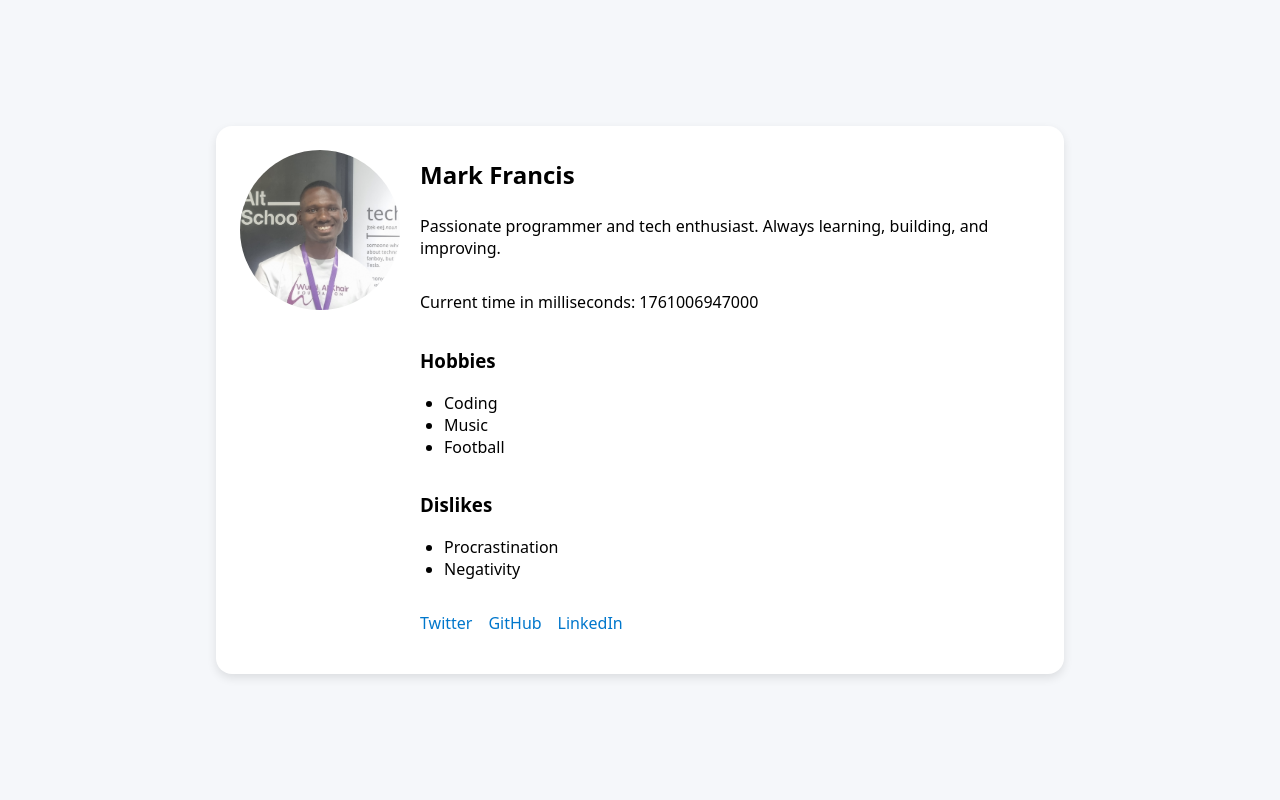
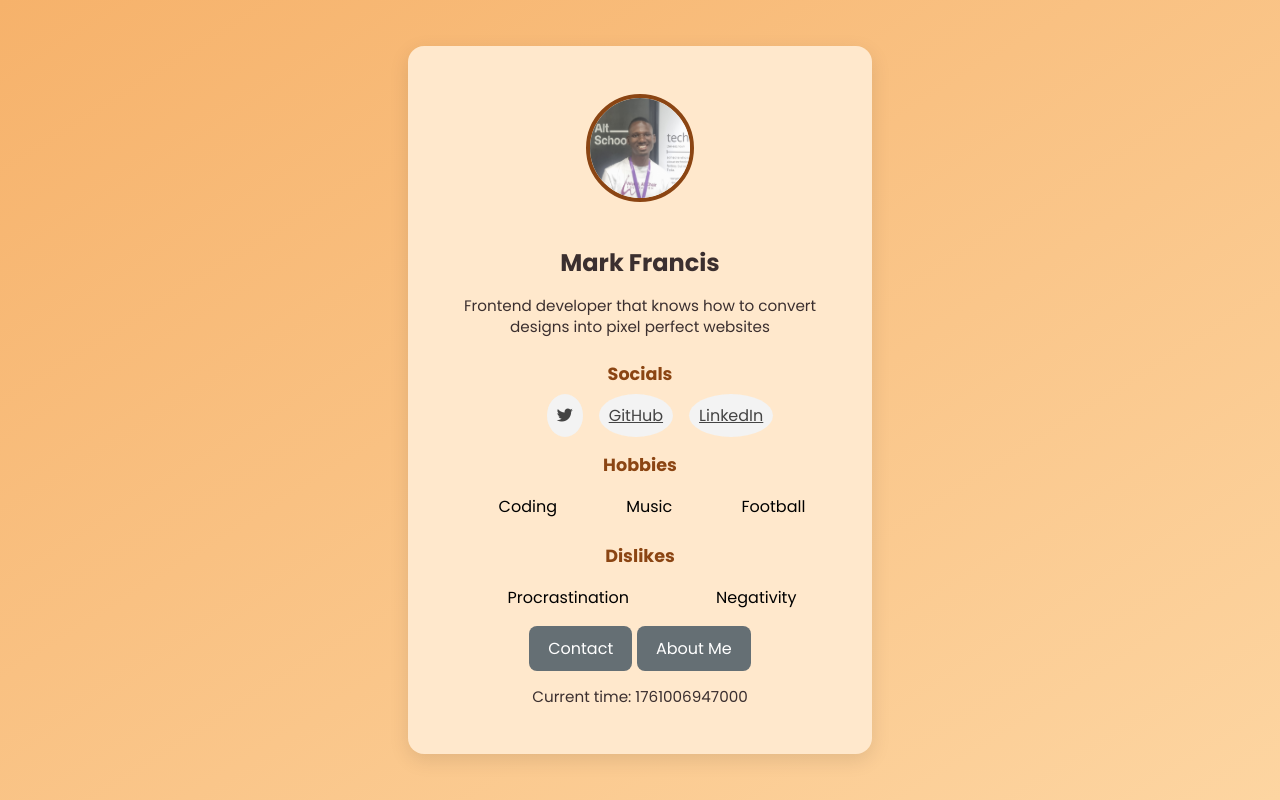
Before and after one commit to FrankOsivue/profile-card, a plain HTML site: page index.html in a window 1280 px wide. Drawn offline with Linux system fonts and the light colour scheme.

Commit message:
HNG task 2 redesign of the profile card

```diff
--- a/index.html
+++ b/index.html
@@ -6,63 +6,71 @@
     <meta name="viewport" content="width=device-width, initial-scale=1.0" />
     <title>Profile Card</title>
     <link rel="stylesheet" href="style.css" />
+    <link href='https://fonts.googleapis.com/css?family=Poppins:400,700&display=swap' rel='stylesheet'>
 </head>
 
 <body>
 
     <article data-testid="test-profile-card" class="profile-card">
-        <figure>
+
+        <figure class="profile">
             <img src="./mark.jpg" alt="User avatar" data-testid="test-user-avatar" />
         </figure>
 
-        <header>
-            <h2 data-testid="test-user-name">Mark Francis</h2>
-        </header>
-
+        <h2 data-testid="test-user-name">Mark Francis</h2>
         <p data-testid="test-user-bio">
-            Passionate programmer and tech enthusiast. Always learning, building, and improving.
+            Frontend developer that knows how to convert designs into pixel perfect websites
         </p>
 
-        <p>
-            Current time in milliseconds:
-            <span data-testid="test-user-time" id="time"></span>
-        </p>
+        <nav class="section" data-testid="test-user-social-links">
+            <h3>Socials</h3>
+            <ul class="socials-icons">
+                <li><a href="https://twitter.com" data-testid="test-user-social-twitter" target="_blank"
+                        rel="noopener noreferrer"><i class="fa-brands fa-twitter"></i></a></li>
+                <li><a href="https://github.com/frankosivue" data-testid="test-user-social-github" target="_blank"
+                        rel="noopener noreferrer">GitHub</a></li>
+                <li><a href="https://linkedin.com" data-testid="test-user-social-linkedin" target="_blank"
+                        rel="noopener noreferrer">LinkedIn</a></li>
+            </ul>
+        </nav>
 
 
 
-        <section data-testid="test-user-hobbies">
+        <section class="section" data-testid="test-user-hobbies">
             <h3>Hobbies</h3>
-            <ul>
+            <ul class="likes-hobbies-styles">
                 <li>Coding</li>
                 <li>Music</li>
                 <li>Football</li>
             </ul>
         </section>
 
-        <section data-testid="test-user-dislikes">
+        <section class="section" data-testid="test-user-dislikes">
             <h3>Dislikes</h3>
-            <ul>
+            <ul class="likes-hobbies-styles">
                 <li>Procrastination</li>
                 <li>Negativity</li>
             </ul>
         </section>
 
-        <nav data-testid="test-user-social-links">
-            <ul>
-                <li><a href="https://twitter.com" data-testid="test-user-social-twitter" target="_blank"
-                        rel="noopener noreferrer">Twitter</a></li>
-                <li><a href="https://github.com" data-testid="test-user-social-github" target="_blank"
-                        rel="noopener noreferrer">GitHub</a></li>
-                <li><a href="https://linkedin.com" data-testid="test-user-social-linkedin" target="_blank"
-                        rel="noopener noreferrer">LinkedIn</a></li>
-            </ul>
-        </nav>
+        <section class="buttons">
+            <a href="contact.html" class="btn">Contact</a>
+            <a href="about.html" class="btn">About Me</a>
+        </section>
+
+        <p>
+            Current time:
+            <span data-testid="test-user-time" id="time"></span>
+        </p>
+
+
+
+
     </article>
 
-    <script src="script.js">
+    <script src="script.js"></script>
+    <script src="https://kit.fontawesome.com/a2e0e6d6b3.js" crossorigin="anonymous"></script>
 
-
-    </script>
 
 </body>
 
--- a/style.css
+++ b/style.css
@@ -1,7 +1,17 @@
-/* Base Styles (Mobile First) */
+/* CSS variables */
+:root {
+  --bg-color: #f6b26b;
+  --card-bg: #ffe8cc;
+  --accent: #8b4513;
+  --text-color: #3b2f2f;
+  --button-bg: #a0522d;
+  --button-hover: #6b2e0e;
+  --radius: 1rem;
+}
+
 body {
-  font-family: system-ui, sans-serif;
-  background: #f5f7fa;
+  font-family: 'Poppins', sans-serif;
+  background: linear-gradient(to bottom right, #f6b26b, #fdd5a1);
   display: flex;
   justify-content: center;
   align-items: center;
@@ -10,54 +20,88 @@ body {
 }
 
 .profile-card {
-  background: white;
+  background: var(--card-bg);
+  border-radius: var(--radius);
+  padding: 2rem;
+  width: 90%;
   max-width: 400px;
-  width: 90%;
-  padding: 1.5rem;
-  border-radius: 1rem;
-  box-shadow: 0 4px 10px rgba(0, 0, 0, 0.1);
-  display: flex;
-  flex-direction: column;
-  gap: 0;
+  box-shadow: 0 6px 20px rgba(0, 0, 0, 0.1);
+  text-align: center;
+
 }
 
-figure {
-  margin: 0 auto;
-  display: flex;
-  justify-content: center;
+.profile img {
+  width: 100px;
+  height: 100px;
+  border-radius: 50%;
+  border: 4px solid var(--accent);
+  margin-bottom: 1rem;
 }
 
-figure img {
-  width: 140px;
-  height: 140px;
-  border-radius: 50%;
-  object-fit: cover;
+h2 {
+  color: var(--text-color);
+  margin-bottom: 0.5rem;
 }
 
-header h2 {
-  margin: 0.5rem 0;
-  text-align: center;
+p {
+  color: var(--text-color);
+  font-size: 0.95rem;
+  line-height: 1.4;
 }
+
+.section{
+  margin-top: 1.5rem;
+}
+
+h3 {
+  color: var(--accent);
+  margin-bottom: 0.5rem;
+  font-size: 1.1rem;
+}
+
+
 
 nav ul {
   display: flex;
   justify-content: center;
   gap: 1rem;
   list-style: none;
-  padding: 0;
 }
 
 nav a {
-  text-decoration: none;
-  color: #0077cc;
+  color: #444;
+  background: #f3f3f3;
+  padding: 10px;
+  border-radius: 50%;
+  transition: 0.3s
+}
+
+nav a:hover {
+  background: #e6e6e6
 }
 
 section ul {
-  list-style: disc;
+  list-style: none;
   padding-left: 1.5rem;
 }
 
-/* Responsive Layout for Larger Screens */
+.likes-hobbies-styles{
+  display: flex;
+  justify-content: space-around;
+}
+
+.buttons .btn {
+  display: inline-block;
+  background: #656f74;
+  color: #fff;
+  padding: 0.6rem 1.2rem;
+  border-radius: 8px;
+  text-decoration: none;
+  transition: background 0.3s ease;
+  font-weight: 500;
+}
+
+/* Responsive Layout for Larger Screens
 @media (min-width: 700px) {
   .profile-card {
     display: grid;
```
